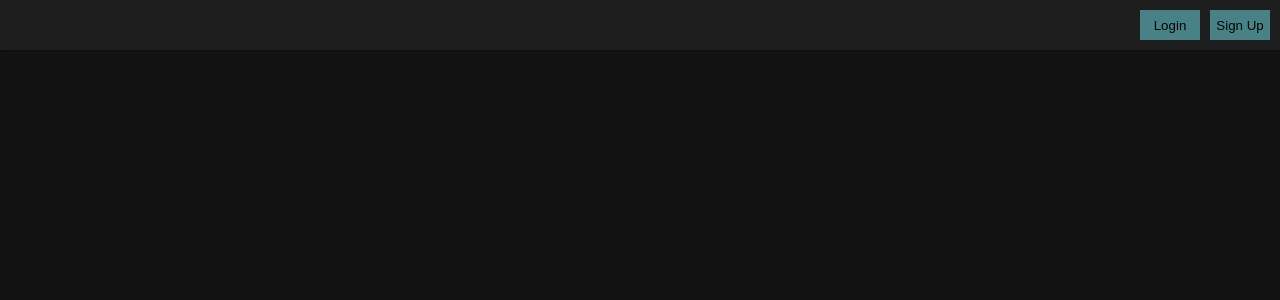
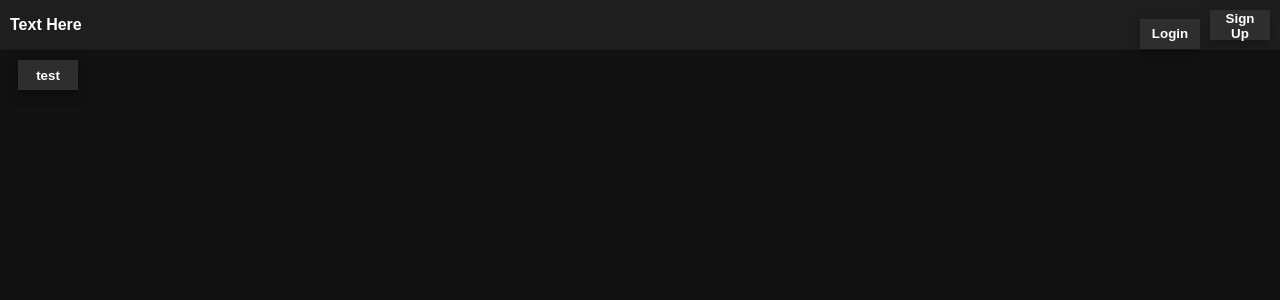
Before and after one commit to senware/React-Node-Project, a React (Create React App) app in the folder client/: page / in a window 1280 px wide. Shown: the top 300 px of the page. Built offline with nearby package versions, Linux system fonts and the light colour scheme.

Commit message:
added content view component and some buttons

```diff
--- a/client/src/App.js
+++ b/client/src/App.js
@@ -1,10 +1,16 @@
 import React from 'react'
-import Header from './components/header'
+import Header from './components/Header'
+import ContentWrapper from './components/ContentWrapper'
 import './scss/app.scss'
 
 class App extends React.Component {
   render() {
-    return <Header />
+    return (
+      <>
+        <Header />
+        <ContentWrapper />
+      </>
+    )
   }
 }
 
--- a/client/src/components/button.js
+++ b/client/src/components/Button.js
@@ -4,7 +4,7 @@ import '../scss/app.scss'
 class Button extends React.Component {
   render() {
     return (
-      <button className="button" onClick={this.props.onClick}>
+      <button className="buttonComponent" onClick={this.props.onClick}>
         {this.props.label}
       </button>
     )
--- /dev/null
+++ b/client/src/components/ContentWrapper.js
@@ -0,0 +1,14 @@
+import React from 'react'
+import Button from './Button'
+
+class ContentWrapper extends React.Component {
+  render() {
+    return (
+      <div className="contentWrapper">
+        <Button label="test" />
+      </div>
+    )
+  }
+}
+
+export default ContentWrapper
--- a/client/src/components/header.js
+++ b/client/src/components/Header.js
@@ -1,22 +1,23 @@
 import React from 'react'
-import Button from './button'
+import Button from './Button'
 import '../scss/app.scss'
 
 class Header extends React.Component {
   render() {
     return (
       <div className="header">
+        <span>Text Here</span>
         <div className="buttonBox">
           <Button
             label="Login"
             onClick={() => {
-              console.log(`${this.props.label} button clicked!`)
+              console.log(`Login button clicked!`)
             }}
           />
           <Button
             label="Sign Up"
             onClick={() => {
-              console.log(`${this.props.label} button clicked!`)
+              console.log(`Sign Up button clicked!`)
             }}
           />
         </div>
--- a/client/src/scss/app.scss
+++ b/client/src/scss/app.scss
@@ -1,8 +1,9 @@
-@import "./button.scss";
-@import "./header.scss";
+@import './button.scss';
+@import './header.scss';
+@import './contentwrapper.css';
 
 body {
   background-color: #121212;
   color: #ffffff;
-  font: bold 1em Arial, Helvetica, sans-serif;
+  font-family: Arial, Helvetica, sans-serif;
 }
--- a/client/src/scss/button.scss
+++ b/client/src/scss/button.scss
@@ -1,7 +1,21 @@
-.button {
+.buttonComponent {
   width: 60px;
   height: 30px;
   margin-left: 10px;
-  background-color: #488286;
+  background-color: #2E2E2E;
+  color: #FFFFFF;
   border: none;
+  font-weight: bold;
+  box-shadow: 0px 8px 10px 1px #00000024, 0px 3px 14px 2px #0000001f,
+    0px 5px 5px -3px #00000005;
+
+  &:hover {
+    background-color: #02eee6;
+    color: #000000;
+  }
 }
+
+// .buttonComponent:hover {
+//   background-color: #007b62 !important;
+//   color: #ffffff !important;
+// }
--- /dev/null
+++ b/client/src/scss/contentwrapper.css
@@ -0,0 +1,6 @@
+.contentWrapper {
+    margin-top: 60px;
+    width: 100%;
+    height: 100vh;
+    position: relative;
+}
--- a/client/src/scss/header.scss
+++ b/client/src/scss/header.scss
@@ -1,20 +1,27 @@
 .header {
-  background-color: #ffffff0d;
-  position: absolute;
+  background-color: #1E1E1E;
+  font-weight: bold;
+  position: fixed;
+  display: flex;
   left: 0px;
   top: 0px;
   width: 100%;
   height: 30px;
-  text-align: center;
-  justify-content: center;
   padding: 10px;
-  margin-bottom: 40px;
+  margin-bottom: 20px;
   vertical-align: center;
   box-shadow: 0px 1px 1px 0px #00000024, 0px 2px 1px -1px #0000001f,
     0px 1px 3px 0px #00000005;
+  z-index: 2;
 }
 
 .header .buttonBox {
   position: fixed;
+  flex-direction: row;
   right: 10px;
 }
+
+.header span {
+  flex-direction: row;
+  line-height: 30px;
+}
--- a/package.json
+++ b/package.json
@@ -5,7 +5,7 @@
   "main": "index.js",
   "scripts": {
     "dev": "webpack serve",
-    "build": "node-sass client/src/scss/ -o client/dist/css/ && webpack",
+    "build": "webpack",
     "start": "cd server/src && node index.js"
   },
   "author": "Phil Nyce",
@@ -14,7 +14,8 @@
     "express": "^4.17.3",
     "node-sass": "^7.0.1",
     "reac": "^0.0.0",
-    "react-dom": "^18.0.0"
+    "react-dom": "^18.0.0",
+    "sass-loader": "^12.6.0"
   },
   "devDependencies": {
     "@babel/core": "^7.17.9",
--- a/webpack.config.js
+++ b/webpack.config.js
@@ -22,7 +22,7 @@ module.exports = {
       },
       {
         test: /\.css|scss$/i,
-        use: ['style-loader', 'css-loader'],
+        use: ['style-loader', 'css-loader', 'sass-loader'],
       },
       {
         test: /\.(png|jp(e*)g|svg|gif)$/,
```
Also changed, not shown: pallete.json (deleted, +0 -7 lines), 1 other file (tests, documents, lock files or other folders).
